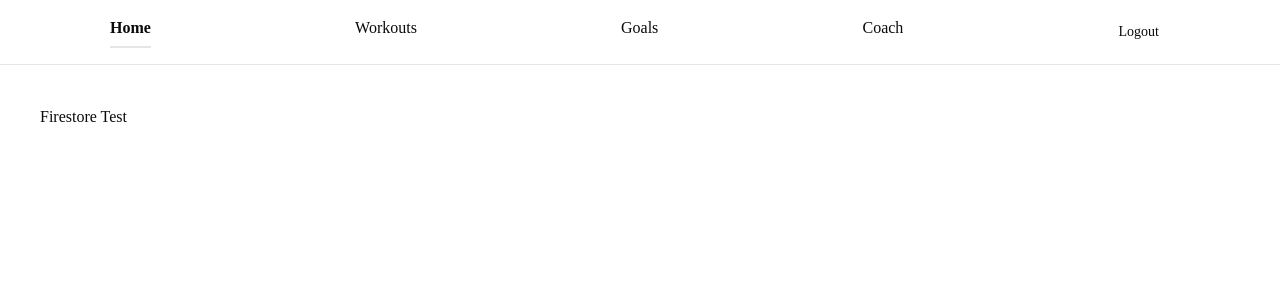
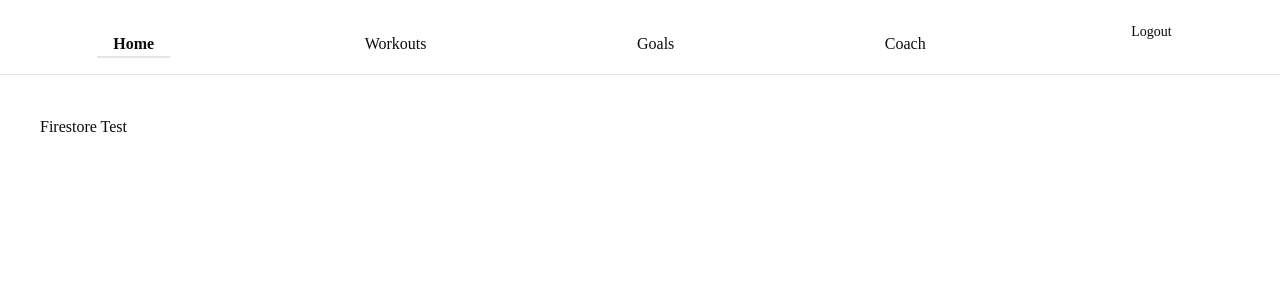
Before and after one commit to espressoGoddess/vector, a Next.js app: page / in a window 1280 px wide. Shown: the top 300 px of the page. Built offline with nearby package versions, Linux system fonts and the light colour scheme; no server answers; sample sign-in values are in the browser's storage.

Commit message:
Fix build errors when setting state inside useeffect

```diff
--- a/src/app/(protected)/goals/page.jsx
+++ b/src/app/(protected)/goals/page.jsx
@@ -33,15 +33,15 @@ export default function GoalsPage() {
 
 			const currentGoal = await getGoals(user.uid, 'active')
 			setActiveGoal(currentGoal)
+
 			const completedGoals = await getGoals(user.uid, 'completed')
 			setOldGoals(completedGoals)
 		} catch (err) {
-			console.error('Error fetching active goal:', err)
+			console.error('Error fetching goals:', err)
 		} finally {
 			setLoadingGoal(false)
 		}
 	}
-
 	useEffect(() => {
 		if (!user) return
 
--- a/src/app/(protected)/workouts/page.jsx
+++ b/src/app/(protected)/workouts/page.jsx
@@ -29,11 +29,6 @@ export default function Page() {
 	const [pastWorkouts, setPastWorkouts] = useState([])
 	const [activeGoalId, setActiveGoalId] = useState(null)
 
-	async function fetchActiveGoalId() {
-		const goal = await getGoals(user.uid, 'active')
-		setActiveGoalId(goal?.id || null)
-	}
-
 	async function fetchWorkouts() {
 		const workouts = await getWorkouts(user.uid)
 		setPastWorkouts(workouts)
@@ -43,13 +38,17 @@ export default function Page() {
 		if (!user) return
 
 		async function loadData() {
-			await fetchActiveGoalId()
-			await fetchWorkouts()
+			const goal = await getGoals(user.uid, 'active')
+			setActiveGoalId(goal?.id || null)
+
+			const workouts = await getWorkouts(user.uid)
+			setPastWorkouts(workouts)
+
 			setLoadingWorkouts(false)
 		}
 
 		loadData()
-	}, [user?.uid])
+	}, [user])
 
 	async function handleDeleteWorkout(workoutId) {
 		await deleteWorkout(user.uid, workoutId)
@@ -140,25 +139,22 @@ export default function Page() {
 	return (
 		<div className="pl-8">
 			<h1 className="mt-8 ml-8 text-xl">Workouts</h1>
+			<LogWorkoutModal onSuccess={fetchWorkouts} mode="create" activeGoalId={activeGoalId} />
+
 			{pastWorkouts.length === 0 && (
 				<Card className="w-full max-w-sm mt-4">
 					<CardHeader>
 						<CardTitle>You haven&apos;t logged any workouts yet.</CardTitle>
 					</CardHeader>
-					<CardContent>
-						<LogWorkoutModal onSuccess={fetchWorkouts} mode="create" activeGoalId={activeGoalId} />
-					</CardContent>
 				</Card>
 			)}
 
-			{pastWorkouts.length ? (
+			{pastWorkouts.length > 0 ? (
 				<div>
 					<h2 className="text-xl m-6">Logged Workouts</h2>
 					{renderWorkouts()}
 				</div>
-			) : (
-				<></>
-			)}
+			) : null}
 		</div>
 	)
 }
--- a/src/components/AddGoalModal.jsx
+++ b/src/components/AddGoalModal.jsx
@@ -1,6 +1,6 @@
 'use client'
 
-import { useEffect, useState } from 'react'
+import { useEffect, useState, startTransition } from 'react'
 import { format } from 'date-fns'
 import { ChevronDownIcon } from 'lucide-react'
 import { Timestamp } from 'firebase/firestore'
@@ -57,12 +57,13 @@ export function AddGoalModal({ onSuccess, mode = 'create', goal = null }) {
   useEffect(() => {
     if (!goal || !open) return
 
-    setGoalType(goal.type || '')
-    setExperienceLevel(goal.experience_level || '')
-    setDaysPerWeek(goal.days_per_week ? String(goal.days_per_week) : '')
-    setNotes(goal.notes || '')
-
-    setTargetDate(goal.target_date?.toDate ? goal.target_date.toDate() : undefined)
+    startTransition(() => {
+      setGoalType(goal.type || '')
+      setExperienceLevel(goal.experience_level || '')
+      setDaysPerWeek(goal.days_per_week ? String(goal.days_per_week) : '')
+      setNotes(goal.notes || '')
+      setTargetDate(goal.target_date?.toDate ? goal.target_date.toDate() : undefined)
+    })
   }, [goal, open])
 
   async function handleSubmit(e) {
--- a/src/components/LogWorkoutModal.jsx
+++ b/src/components/LogWorkoutModal.jsx
@@ -1,6 +1,6 @@
 'use client'
 
-import { useEffect, useState } from 'react'
+import { useEffect, useState, startTransition } from 'react'
 import { format } from 'date-fns'
 import { ChevronDownIcon } from 'lucide-react'
 import { Timestamp } from 'firebase/firestore'
@@ -63,6 +63,7 @@ export function LogWorkoutModal({
 	useEffect(() => {
 		if (!workout || !open) return
 
+		startTransition(() => {
 			setWorkoutType(workout.type || '')
 			setCompletedAt(workout.completed_at?.toDate ? workout.completed_at.toDate() : null)
 			setDurationMinutes(workout.duration_minutes ? String(workout.duration_minutes) : '')
@@ -70,6 +71,7 @@ export function LogWorkoutModal({
 			setIntensity(workout.intensity ? String(workout.intensity) : '')
 			setFeelLabel(workout.feel_label || '')
 			setNotes(workout.notes || '')
+		})
 	}, [workout, open])
 
 	async function handleSubmit(e) {
--- a/src/components/NavMenu.jsx
+++ b/src/components/NavMenu.jsx
@@ -10,20 +10,29 @@ export default function NavMenu() {
   return (
     <nav className="sticky top-0 z-50 bg-background">
       <div className="border-b p-4 flex gap-4 justify-around ">
-        <Link href="/" className={pathname === '/' ? 'font-semibold border-b-2' : ''}>
+        <Link
+          href="/"
+          className={`px-4 pt-4 ${pathname === '/' ? 'font-semibold border-b-2' : ''}`}
+        >
           Home
         </Link>
 
         <Link
           href="/workouts"
-          className={pathname === '/workouts' ? 'font-semibold border-b-2' : ''}
+          className={`px-4 pt-4 ${pathname === '/workouts' ? 'font-semibold border-b-2' : ''}`}
         >
           Workouts
         </Link>
-        <Link href="/goals" className={pathname === '/goals' ? 'font-semibold border-b-2' : ''}>
+        <Link
+          href="/goals"
+          className={`px-4 pt-4 ${pathname === '/goals' ? 'font-semibold border-b-2' : ''}`}
+        >
           Goals
         </Link>
-        <Link href="/coach" className={pathname === '/coach' ? 'font-semibold border-b-2' : ''}>
+        <Link
+          href="/coach"
+          className={`px-4 pt-4 ${pathname === '/coach' ? 'font-semibold border-b-2' : ''}`}
+        >
           Coach
         </Link>
 
```
Lines whose indentation alone changed are shown as unchanged.
